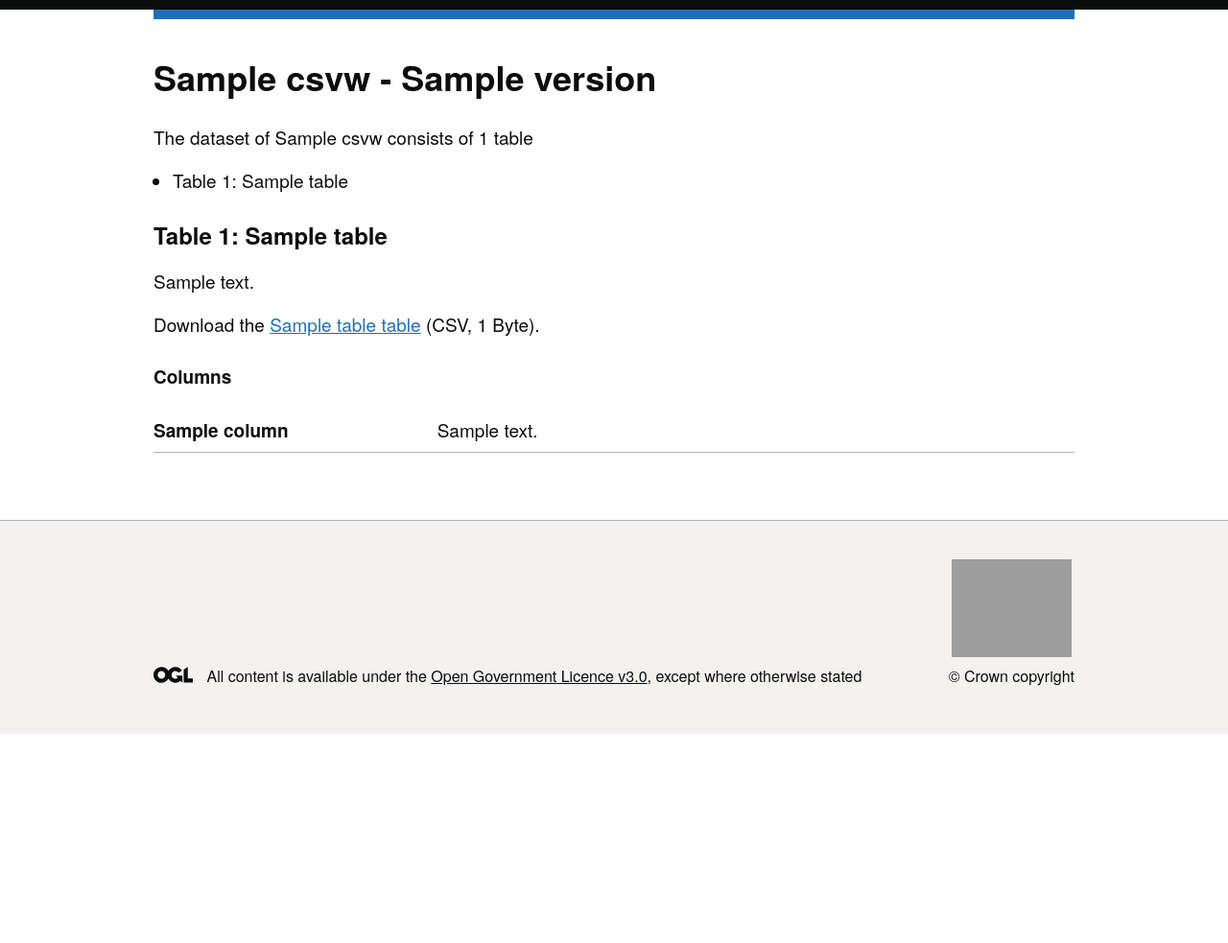
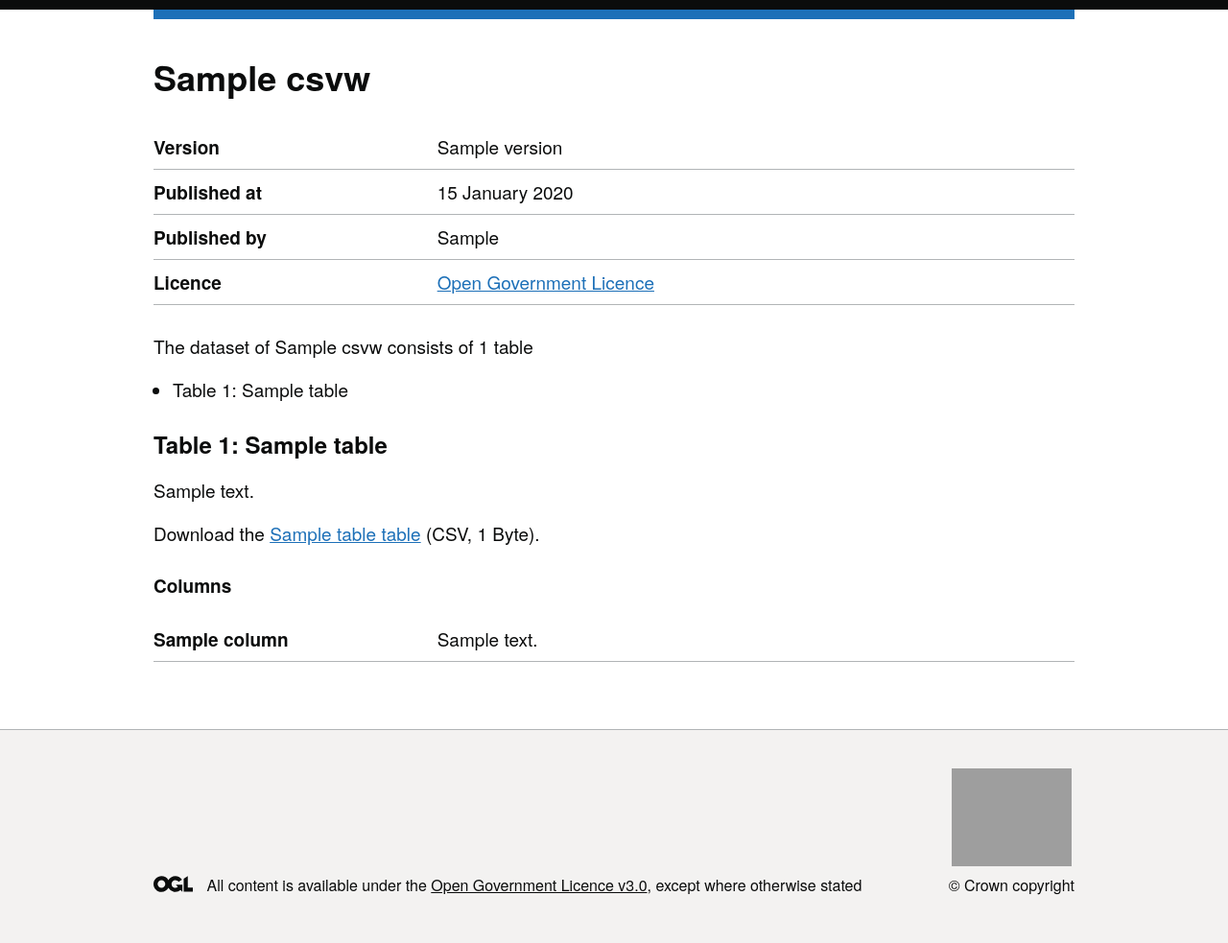
Before and after one commit to uktrade/public-data-api, a Flask app: template templates/metadata.html in a window 1280 px wide. Shown: the whole page at 96% size. Before the commit the page ends 765 px from the top, so only its background shows below. Run offline with Flask 2, Linux system fonts and the light colour scheme; the template is opened without the code that fills it: most values are stand-ins (such as "Sample title", 1, 10 or a date in 2020); grey boxes are pictures that could not be loaded.

Commit message:
feat: include more metadata

```diff
--- a/templates/metadata.html
+++ b/templates/metadata.html
@@ -3,7 +3,26 @@
 {% block title %}{{ csvw['dc:title'] }} - {{ version }}{% endblock %}
 
 {% block body %}
-    <h1 class="govuk-heading-l">{{ csvw['dc:title'] }} - {{ version }}</h1>
+    <h1 class="govuk-heading-l">{{ csvw['dc:title'] }}</h1>
+
+    <dl class="govuk-summary-list">
+        <div class="govuk-summary-list__row">
+            <dt class="govuk-summary-list__key">Version</dt>
+            <dd class="govuk-summary-list__value">{{ version }}</dd>
+        </div>
+        <div class="govuk-summary-list__row">
+            <dt class="govuk-summary-list__key">Published at</dt>
+            <dd class="govuk-summary-list__value">{{ version_published_at.strftime('%d %B %Y') }}</dd>
+        </div>
+        <div class="govuk-summary-list__row">
+            <dt class="govuk-summary-list__key">Published by</dt>
+            <dd class="govuk-summary-list__value">{{ csvw['dc:creator'] }}</dd>
+        </div>
+         <div class="govuk-summary-list__row">
+            <dt class="govuk-summary-list__key">Licence</dt>
+            <dd class="govuk-summary-list__value"><a class="govuk-link" href="http://www.nationalarchives.gov.uk/doc/open-government-licence/version/3/">Open Government Licence</a></dd>
+        </div>
+    </dl>
 
     <p class="govuk-body">The dataset of {{ csvw['dc:title'] }} consists of {{ csvw['tables']|length }} table{% if csvw['tables']|length > 1 %}s.{% endif %}
 
--- a/test.py
+++ b/test.py
@@ -179,6 +179,7 @@ class TestS3Proxy(unittest.TestCase):
             self.assertIn(b'The title of the dataset - v0.0.1', response.content)
             self.assertIn(b'60.0 kB', response.content)
             self.assertIn(b'6.0 MB', response.content)
+            self.assertIn(datetime.now().strftime('%d %B %Y').encode(), response.content)
             self.assertEqual(response.headers['content-type'], 'text/html')
             self.assertNotIn('content-disposition', response.headers)
             self.assertEqual(len(response.history), 0)
```
Also changed, not shown: app.py (+13 -2 lines).
